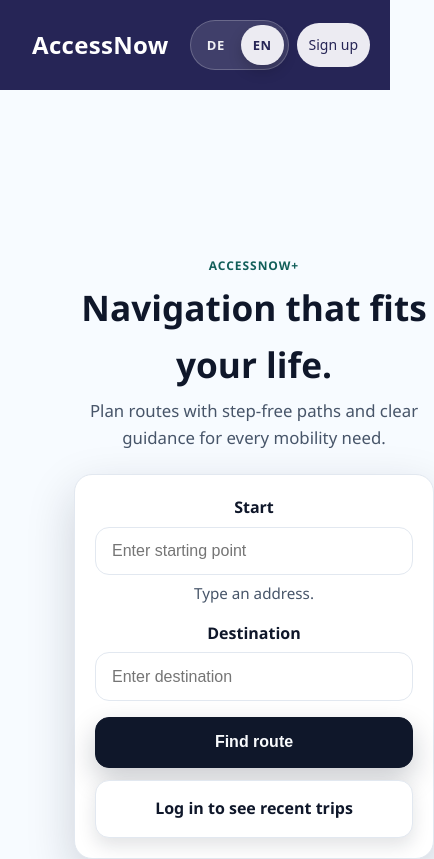
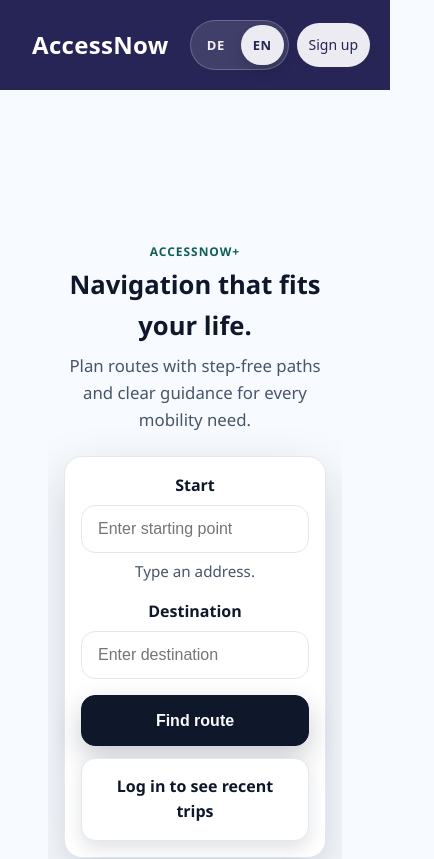
Before and after one commit to Its-Marie/accessnow-frontend, a React (Vite) app: page / in a window 390 px wide. Shown: the top 859 px of the page, 434 px wide, since content can reach past the window. Built offline with nearby package versions, Linux system fonts and the light colour scheme; no server answers.

Commit message:
fix responsive design

```diff
--- a/src/i18n/locales/de/common.json
+++ b/src/i18n/locales/de/common.json
@@ -22,7 +22,7 @@
       "destinationLabel": "Ziel",
       "destinationPlaceholder": "Ziel eingeben",
       "submit": "Route finden",
-      "loginTrips": "Jetzt anmelden und letzte Fahrten ansehen"
+      "loginTrips": "Anmelden"
     },
 
     "hero": {
--- a/src/pages/auth/Login.css
+++ b/src/pages/auth/Login.css
@@ -237,9 +237,32 @@ body {
   font-size: 0.9rem;
 }
 
-@media (max-width: 720px) {
+@media (max-width: 520px) {
+  body {
+    overflow-x: hidden;
+  }
+
+  .login-page {
+    grid-template-columns: 1fr;
+    padding: 1.25rem;
+    padding-top: 90px;
+  }
+
+  .login-hero {
+    padding: 1.25rem;
+  }
+
+  .login-hero h1 {
+    font-size: clamp(1.4rem, 5vw, 1.8rem);
+    word-break: break-word;
+  }
+
   .login-card {
-    padding: 1.5rem;
+    padding: 1.25rem;
+  }
+
+  .form-footer {
+    grid-template-columns: 1fr;
   }
 }
 
--- a/src/pages/auth/Registration.css
+++ b/src/pages/auth/Registration.css
@@ -230,12 +230,23 @@ a:hover {
   text-decoration: underline;
 }
 
-@media (max-width: 720px) {
+@media (max-width: 520px) {
   body {
-    padding: 104px 1.25rem 2.25rem;
+    overflow-x: hidden;
+    padding: 90px 1rem 2rem;
   }
+
+  h1 {
+    font-size: clamp(1.4rem, 5vw, 1.8rem);
+    word-break: break-word;
+  }
+
   .registration-form {
-    padding: 1.5rem;
+    padding: 1.25rem;
+  }
+
+  fieldset {
+    padding: 0.75rem;
   }
 }
 
--- a/src/pages/home/Home.css
+++ b/src/pages/home/Home.css
@@ -217,9 +217,31 @@
   margin-bottom: 0.45rem;
 }
 
-@media (max-width: 720px) {
-  .landing {
-    padding-top: 150px;
+@media (max-width: 520px) {
+   .landing {
+     padding: 120px 16px 72px;
+     overflow-x: hidden;
+  }
+   .landing-hero {
+    grid-template-columns: 1fr;
+  }
+
+  .hero-copy h1 {
+    font-size: clamp(1.6rem, 6vw, 2.2rem);
+    word-break: break-word;
+    overflow-wrap: break-word;
+  }
+
+  .lede {
+    max-width: 100%;
+  }
+
+  .route-form {
+    padding: 1rem;
+  }
+
+  .form-actions {
+    grid-template-columns: 1fr;
   }
 }
 
--- a/src/pages/map/MapPage.css
+++ b/src/pages/map/MapPage.css
@@ -40,7 +40,7 @@
   padding: 14px;
   border-radius: 14px;
 
-  border: 1px solid #e2e8f0;
+  border: 2px solid #1e3a5f;
 
   box-shadow: 0 18px 48px rgba(15, 23, 42, 0.12);
 
@@ -84,9 +84,6 @@
   flex: 0 0 auto;
 }
 
-.mapFilters label:hover {
-  background: #ffffff;
-}
 
 .filtersHint {
   margin: 4px 4px 0;
@@ -291,7 +288,7 @@
   font-size: 22px !important;
 
   border-radius: 12px !important;
-  border: 1px solid #e2e8f0 !important;
+  border: 2px solid #1e3a5f !important;
 
   box-shadow: 0 12px 30px rgba(15, 23, 42, 0.12) !important;
 }
@@ -316,7 +313,7 @@
 
     padding: 0;
     background: transparent;
-    border: 2px solid #1e3a5f;
+    border: none;
     box-shadow: none;
     min-width: 0;
   }
@@ -329,24 +326,41 @@
     overflow: hidden;
   }
 
-  /* CLOSED STATE → nur kleine Leiste sichtbar */
   .filtersSheet:not([open]) .filtersSheetBody {
     display: none;
   }
 
   .filtersSheetSummary {
-    padding: 10px 14px;
+    padding: 12px 16px;
     font-size: 14px;
     font-weight: 800;
     list-style: none;
     cursor: pointer;
+    display: flex;
+    align-items: center;
+    justify-content: space-between;
   }
+
 
   .filtersSheetSummary::-webkit-details-marker {
     display: none;
   }
 
-  /* OPEN STATE → scrollbar im panel */
+   .filtersSheetSummary::after {
+    content: "▸";
+    font-size: 16px;
+    color: #1e3a5f;
+    font-weight: 900;
+  }
+
+  .filtersSheet[open] .filtersSheetSummary::after {
+    content: "▾";
+  }
+
+  .filtersSheet:not([open]) .filtersSheetBody {
+    display: none;
+  }
+
   .filtersSheet[open] .filtersSheetBody {
     max-height: 38vh;
     overflow: auto;
@@ -358,12 +372,15 @@
     padding: 8px 10px;
   }
 
+
   .leaflet-control-zoom {
-    margin-bottom: 120px;
+    margin-bottom: 70px !important;
     border: 2px solid #1e3a5f;
   }
 
   .route-info {
-    top: 76px;
+    top: 130px;
+    bottom: auto;
+    left: 12px;
   }
 }
```
